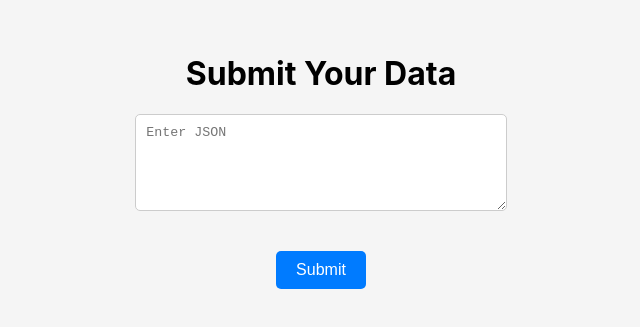
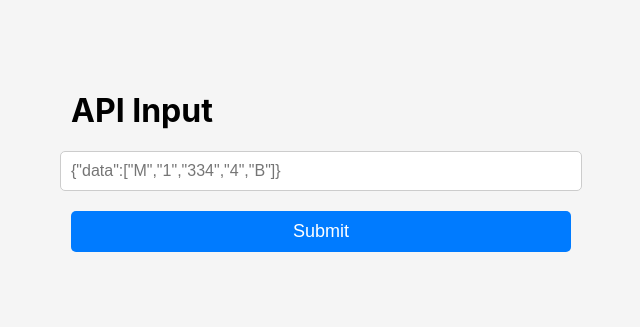
Before and after one commit to sharad102003/bajaj_frontend, a React (Create React App) app in the folder bajaj-finserv-frontend/: page / in a window 1280 px wide. Shown: the part 269-596 px from the top of the page, without its empty margins (319-959 px from the left). Built offline with nearby package versions, Linux system fonts and the light colour scheme.

Commit message:
Update DataForm.js

```diff
--- a/bajaj-finserv-frontend/src/components/DataForm.js
+++ b/bajaj-finserv-frontend/src/components/DataForm.js
@@ -39,45 +39,71 @@ const DataForm = () => {
     };
 
     return (
-        <div style={{ textAlign: 'center', marginTop: '20px' }}>
-            <h1>Submit Your Data</h1>
+        <div style={{ width: '500px', margin: '0 auto', paddingTop: '20px' }}>
+            <h1 style={{ textAlign: 'left' }}>API Input</h1>
             <form onSubmit={handleSubmit}>
-                <textarea
+                <input
+                    type="text"
                     value={input}
                     onChange={handleInputChange}
-                    placeholder='Enter JSON'
-                    rows="5"
-                    cols="50"
-                    style={{ marginBottom: '20px' }}
+                    placeholder='{"data":["M","1","334","4","B"]}'
+                    style={{
+                        width: '100%',
+                        padding: '10px',
+                        fontSize: '16px',
+                        marginBottom: '20px',
+                        borderRadius: '5px',
+                        border: '1px solid #ccc'
+                    }}
                 />
-                <br />
-                <button type="submit" style={{ padding: '10px 20px', fontSize: '16px' }}>
+                <button
+                    type="submit"
+                    style={{
+                        width: '100%',
+                        padding: '10px',
+                        fontSize: '18px',
+                        backgroundColor: '#007bff',
+                        color: 'white',
+                        border: 'none',
+                        borderRadius: '5px',
+                        cursor: 'pointer'
+                    }}
+                >
                     Submit
                 </button>
             </form>
             {error && <p style={{ color: 'red' }}>{error}</p>}
             {response && (
                 <div style={{ marginTop: '30px' }}>
-                    <div>
-                        <h2>Multi Filter</h2>
-                        <select value={selectedFilter} onChange={handleFilterChange}>
-                            <option value="">Select Filter</option>
-                            <option value="numbers">Numbers</option>
-                            <option value="alphabets">Alphabets</option>
-                        </select>
-                    </div>
-                    <div style={{ marginTop: '20px' }}>
-                        <h2>Filtered Response</h2>
+                    <h2 style={{ textAlign: 'left', marginBottom: '10px' }}>Multi Filter</h2>
+                    <select
+                        value={selectedFilter}
+                        onChange={handleFilterChange}
+                        style={{
+                            width: '100%',
+                            padding: '10px',
+                            fontSize: '16px',
+                            marginBottom: '20px',
+                            borderRadius: '5px',
+                            border: '1px solid #ccc'
+                        }}
+                    >
+                        <option value="">Select Filter</option>
+                        <option value="numbers">Numbers</option>
+                        <option value="alphabets">Alphabets</option>
+                    </select>
+                    <div style={{ marginTop: '10px' }}>
+                        <h2 style={{ textAlign: 'left' }}>Filtered Response</h2>
                         {selectedFilter === 'numbers' && response.numbers && (
                             <div>
-                                <h3>Numbers</h3>
-                                <p>{response.numbers.join(',')}</p>
+                                <h3 style={{ textAlign: 'left' }}>Numbers:</h3>
+                                <p style={{ textAlign: 'left' }}>{response.numbers.join(',')}</p>
                             </div>
                         )}
                         {selectedFilter === 'alphabets' && response.alphabets && (
                             <div>
-                                <h3>Alphabets</h3>
-                                <p>{response.alphabets.join(',')}</p>
+                                <h3 style={{ textAlign: 'left' }}>Alphabets:</h3>
+                                <p style={{ textAlign: 'left' }}>{response.alphabets.join(',')}</p>
                             </div>
                         )}
                     </div>
```
